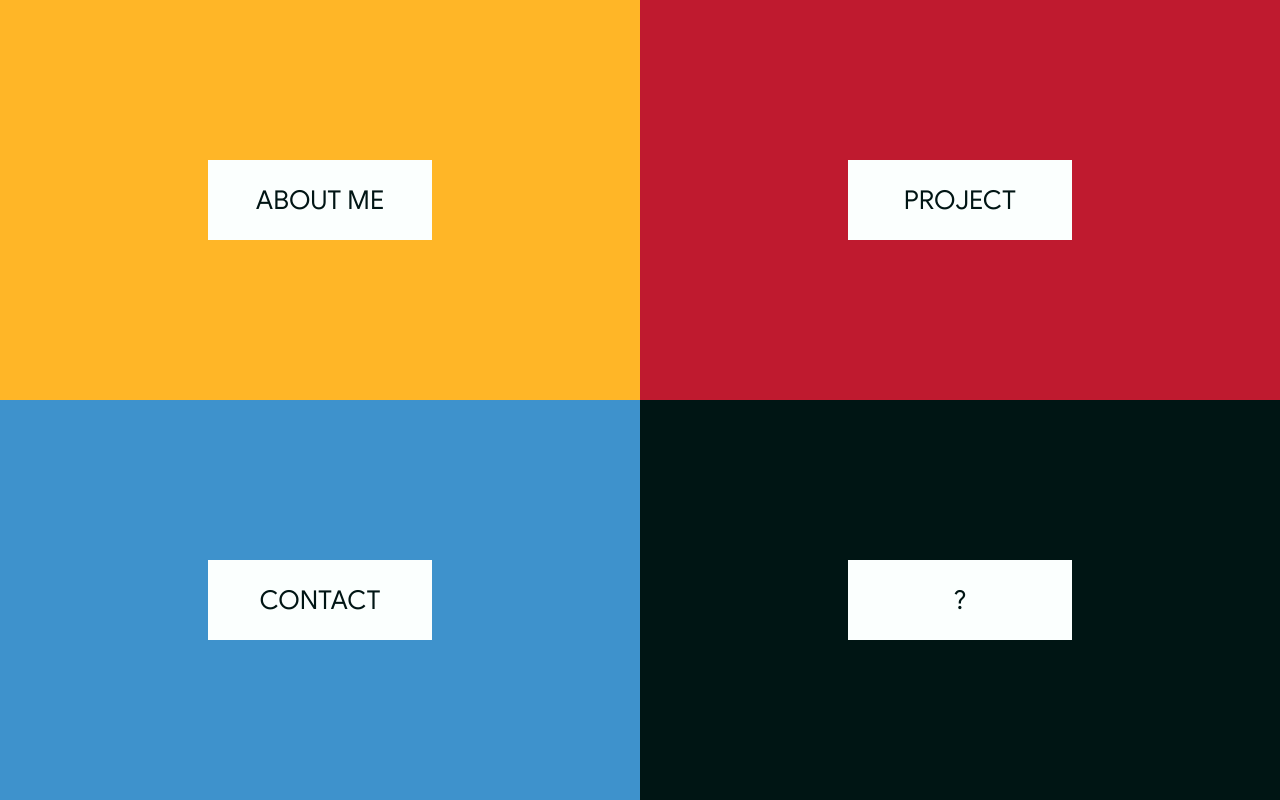
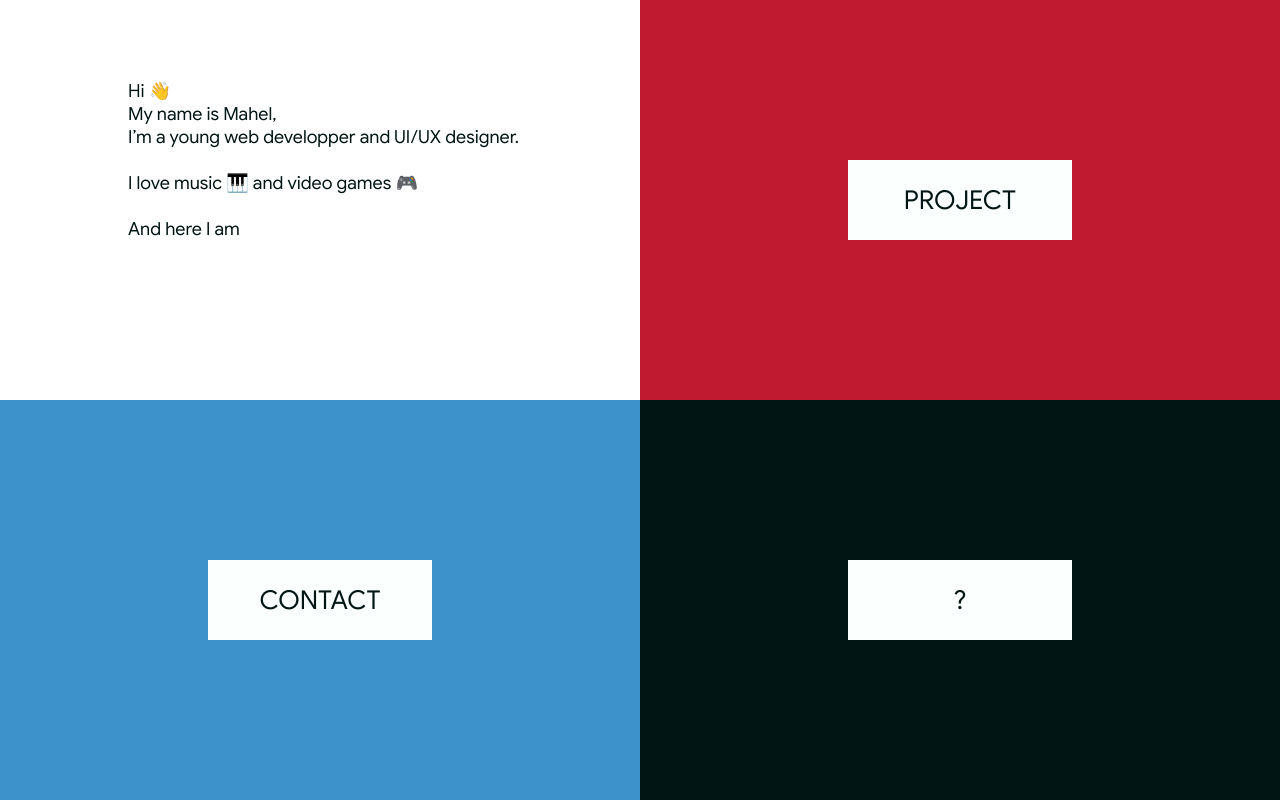
Before and after one commit to M00NBOY/portfolio, a Vue app: page / in a window 1280 px wide. Built offline with nearby package versions, Linux system fonts and the light colour scheme.

Commit message:
add/AboutMe component

```diff
--- a/public/index.html
+++ b/public/index.html
@@ -6,7 +6,7 @@
     <meta name="viewport" content="width=device-width,initial-scale=1.0">
     <link rel="icon" href="<%= BASE_URL %>favicon.ico">
     <link rel="stylesheet" type="text/css" href="css/reset.css">
-    <title>portfolio-vue</title>
+    <title>Mahel</title>
   </head>
   <body>
     <noscript>
--- a/src/App.vue
+++ b/src/App.vue
@@ -1,6 +1,7 @@
 <template>
   <div id="app">
-    <Square v-bind:yellow='true' section='About me'/>
+    <!-- <Square v-bind:yellow='true' section='About me'/> -->
+    <AboutMe />
     <Square v-bind:red='true' section='Project'/>
     <Square v-bind:blue='true' section='Contact'/>
     <Square v-bind:black='true' section='?'/>
@@ -8,12 +9,14 @@
 </template>
 
 <script>
-import Square from './components/Square.vue'
+import Square from './components/Square'
+import AboutMe from './components/AboutMe'
 
 export default {
   name: 'app',
   components: {
-    Square
+    Square,
+    AboutMe
   }
 }
 </script>
--- /dev/null
+++ b/src/components/AboutMe.vue
@@ -0,0 +1,38 @@
+<template>
+  <div class="about-me">
+    <p>
+        Hi 👋 <br/>
+        My name is Mahel, <br/>
+        I’m a young web developper and UI/UX designer.<br/>
+        <br/>
+        I love music 🎹 and video games 🎮<br/>
+        <br/>
+        And here I am
+    </p>
+  </div>
+</template>
+
+<script>
+export default {
+  name: 'AboutMe'
+}
+</script>
+
+<style scoped>
+    .about-me {
+        height: 50vh;
+        width: 50vw;
+        font-family: 'googlesans';
+        font-size: 18px;
+        color: #001514;
+        font-weight: medium;
+        line-height: 23px;
+    }
+    .about-me p {
+        margin-left: 50%;
+        margin-top: 10vh;
+        transform: translateX(-30%);
+        width: 100%;
+    }
+
+</style>
```
